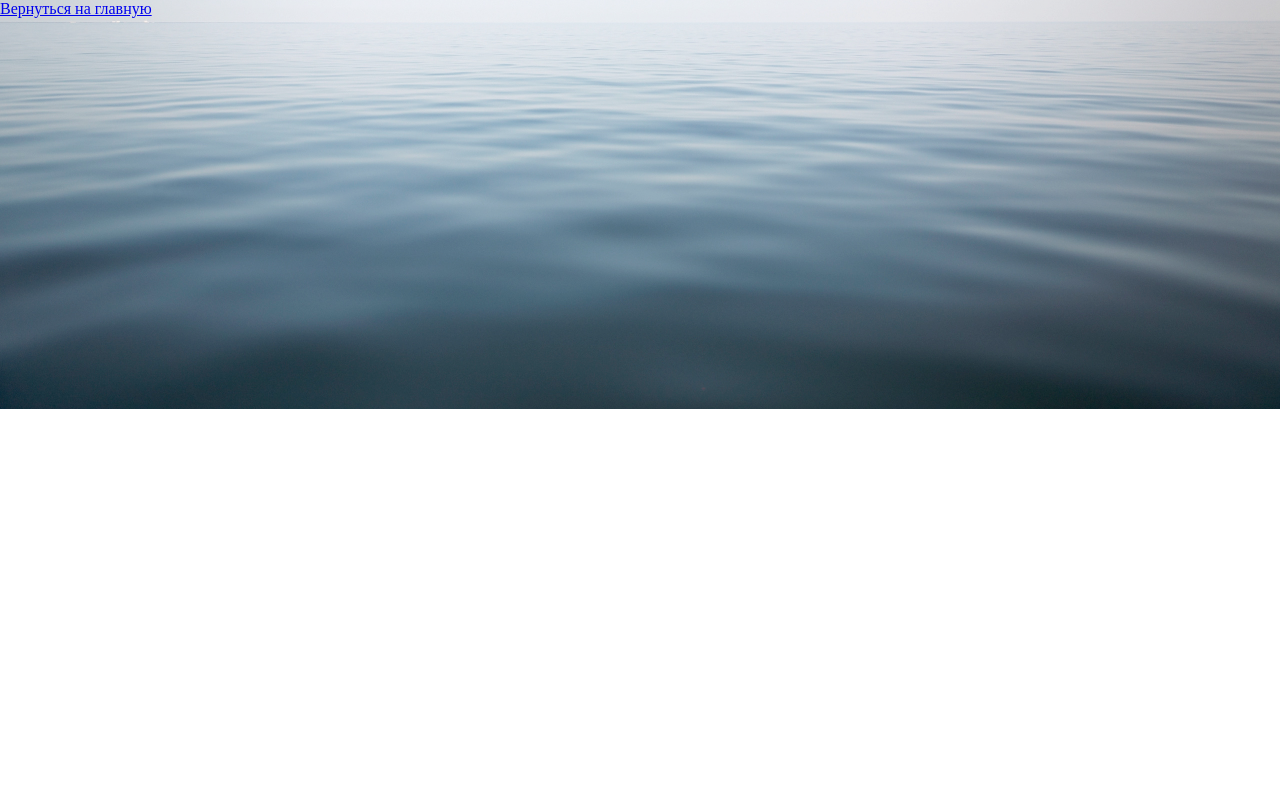
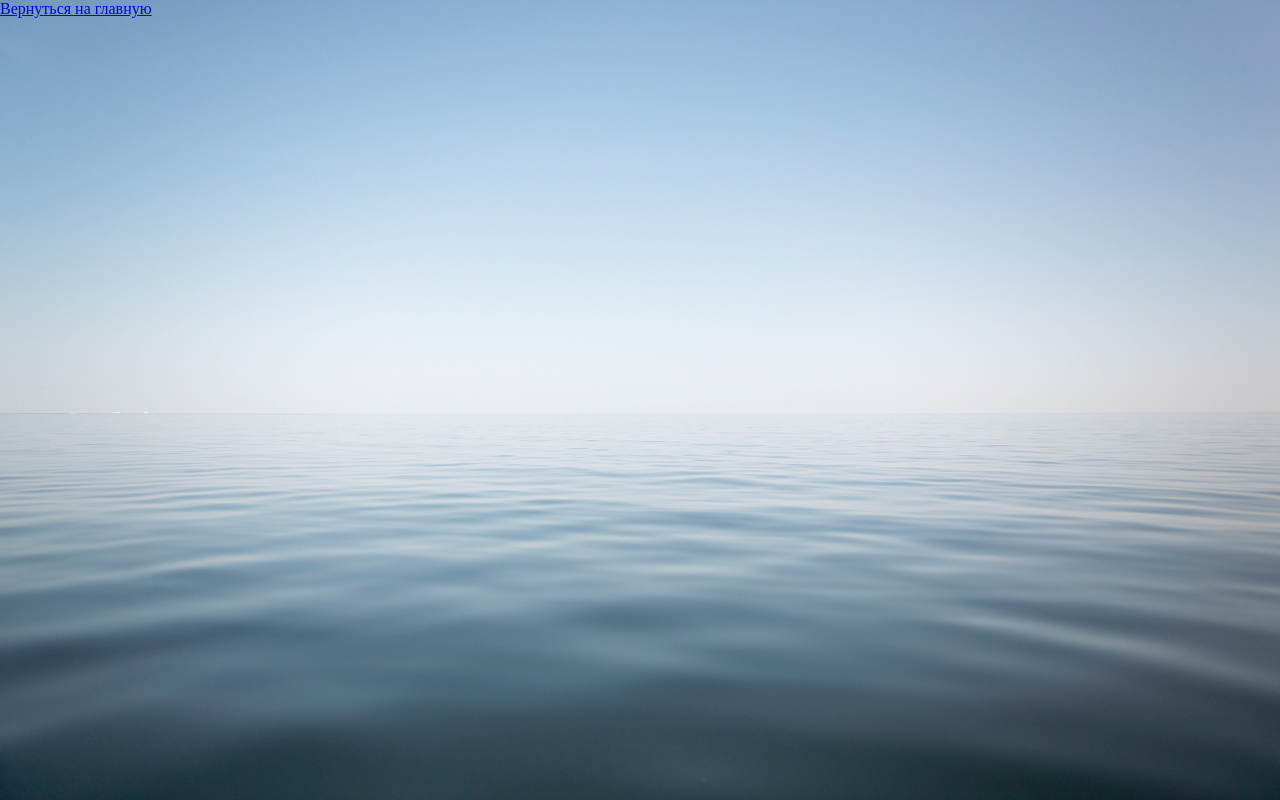
Before and after one commit to JuniorTheF/MPPO1557_2, a React (Create React App) app: page /User/1 in a window 1280 px wide. Built offline with nearby package versions, Linux system fonts and the light colour scheme.

Commit message:
Graph component bugfix

```diff
--- /dev/null
+++ b/src/graph/graph.css
@@ -0,0 +1,4 @@
+.Graph {
+    width: 100vw;
+    height: 100vh;
+}
--- a/src/graph/graph.js
+++ b/src/graph/graph.js
@@ -2,7 +2,7 @@ import React from 'react'
 import { Component } from "react";
 import { Link } from 'react-router-dom'
 import { withRouter } from "react-router";
-
+import './graph.css'
 
 
 class Graph extends Component{
@@ -13,8 +13,9 @@ class Graph extends Component{
         return(
 
             <>
+            <div className='Graph'>
             <Link to="/UserPage">Вернуться на главную</Link>
-
+            </div>
             </>
         )
     }
```
